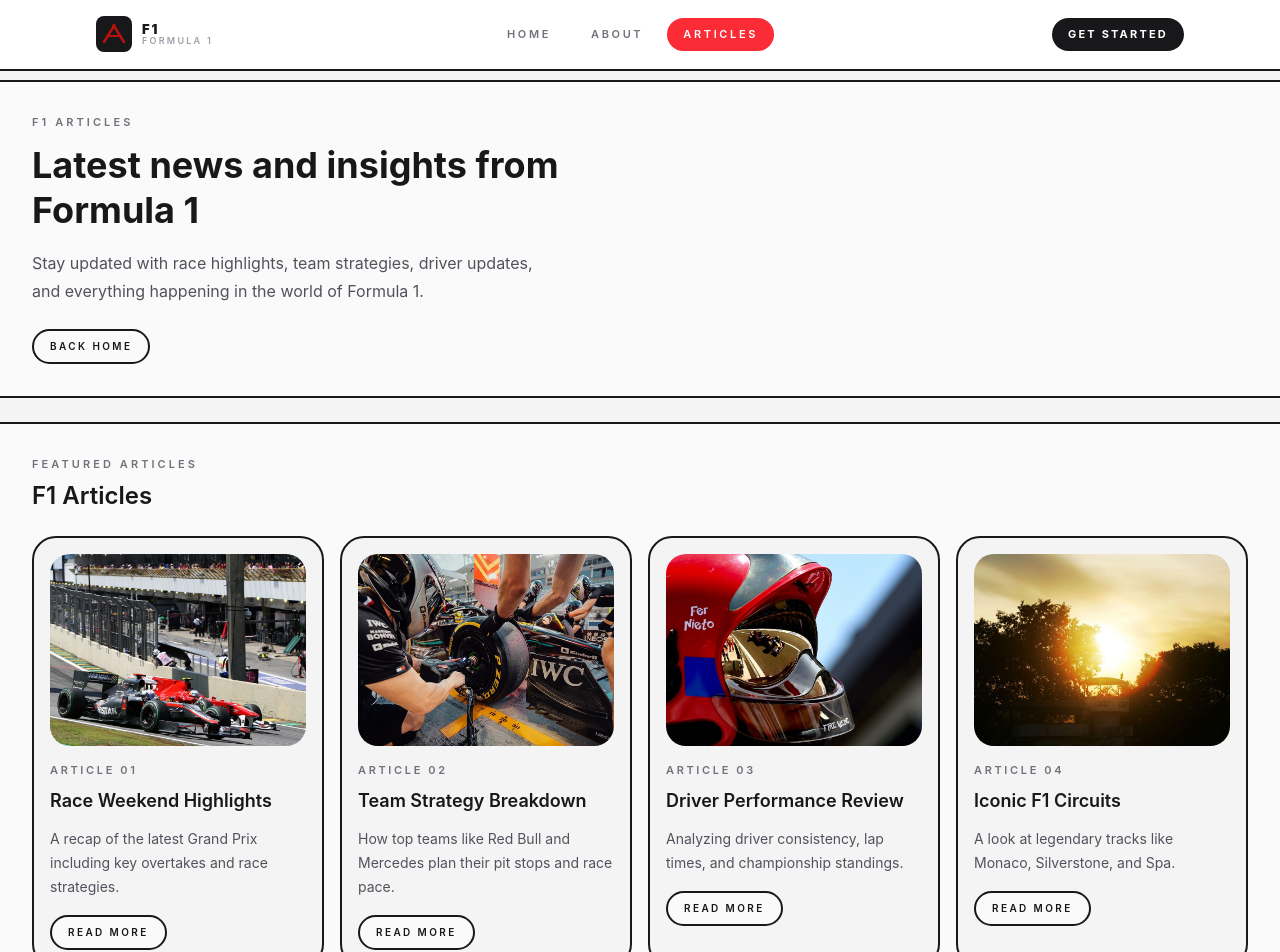
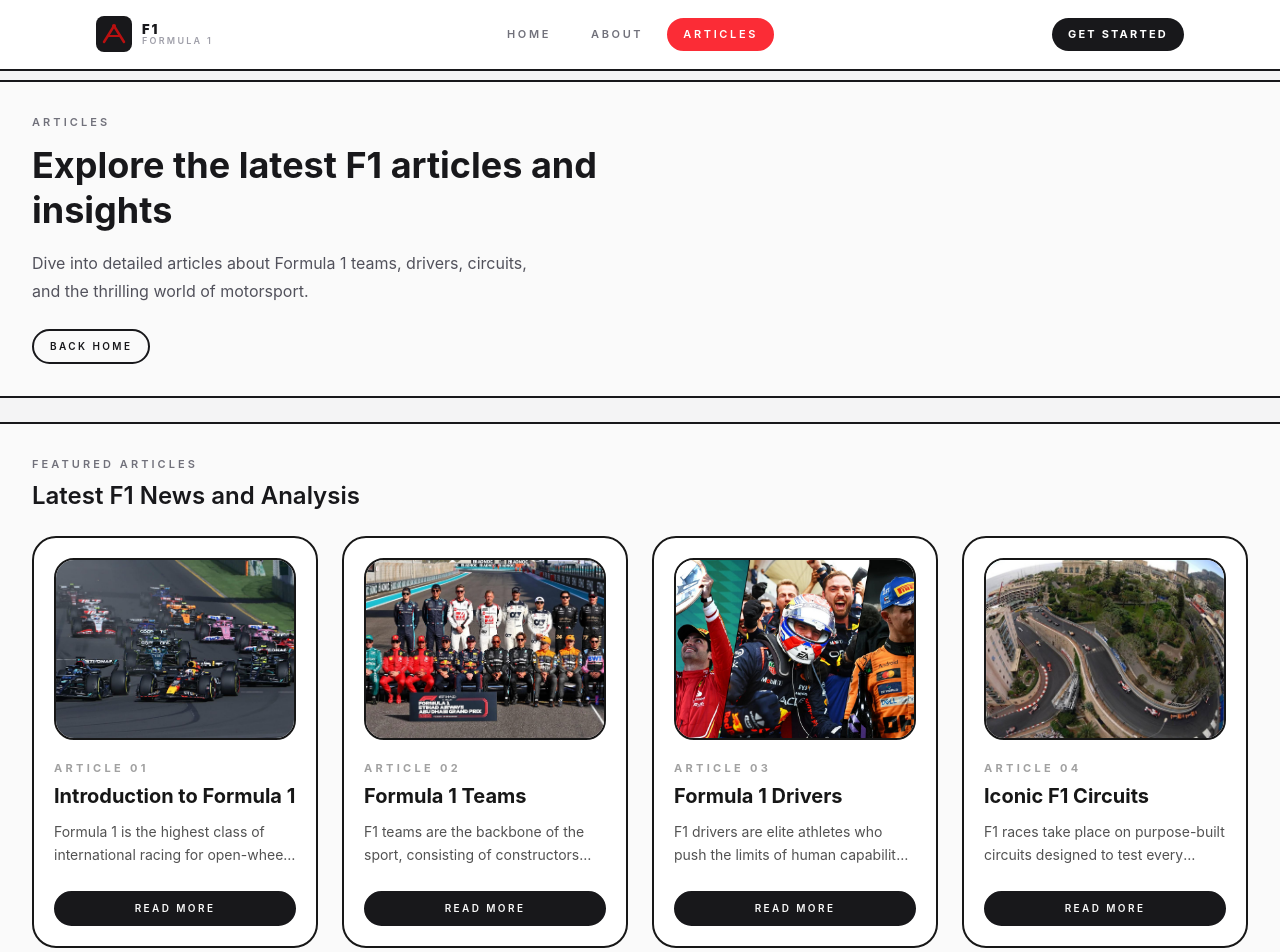
Before and after one commit to vinceeee4/Pangilinan-WebProg1, a React (Vite) app: page /articles in a window 1280 px wide. Shown: the top 952 px of the page. Built offline with nearby package versions, Linux system fonts and the light colour scheme.

Commit message:
lab-act3

```diff
--- /dev/null
+++ b/src/assets/styles/article-content.js
@@ -0,0 +1,101 @@
+import teamsImg from "../teams.jpg";
+import driversImg from "../drivers.jpg";
+import circuitsImg from "../circuits.jpg";
+import article1Img from "../article1.jpg";
+import article2Img from "../article2.jpg";
+import article3Img from "../article3.jpg";
+import article4Img from "../article4.jpg";
+import heroImg from "../hero.jpg";
+
+const articles = [
+  {
+    name: "f1-introduction",
+    title: "Introduction to Formula 1",
+    image: heroImg,
+    content: [
+      "Formula 1 is the highest class of international racing for open-wheel single-seater formula racing cars sanctioned by the Fédération Internationale de l'Automobile (FIA).",
+      "F1 cars are the fastest racing cars in the world, capable of speeds over 200 mph and accelerating from 0-60 mph in under 2 seconds.",
+      "The sport features 20 drivers competing in teams, with races held on circuits around the world throughout the season.",
+      "F1 combines cutting-edge technology, engineering excellence, and human skill in a thrilling spectacle of speed and strategy."
+    ]
+  },
+  {
+    name: "f1-teams",
+    title: "Formula 1 Teams",
+    image: teamsImg,
+    content: [
+      "F1 teams are the backbone of the sport, consisting of constructors who design, build, and race the cars. There are currently 10 teams in the championship.",
+      "Each team employs hundreds of engineers, mechanics, and support staff working tirelessly to develop the fastest cars possible.",
+      "Examples of top teams include Mercedes AMG Petronas, Red Bull Racing, Ferrari, and McLaren Racing.",
+      "Team performance depends on car design, aerodynamics, engine power, and the ability to adapt to changing regulations."
+    ]
+  },
+  {
+    name: "f1-drivers",
+    title: "Formula 1 Drivers",
+    image: driversImg,
+    content: [
+      "F1 drivers are elite athletes who push the limits of human capability in the most demanding motorsport on the planet.",
+      "They must have exceptional reflexes, physical fitness, and mental resilience to handle G-forces up to 6G and make split-second decisions at 200+ mph.",
+      "Legendary drivers include Michael Schumacher, Ayrton Senna, Lewis Hamilton, and Max Verstappen.",
+      "Modern drivers combine driving skill with engineering knowledge and strategic thinking during races."
+    ]
+  },
+  {
+    name: "f1-circuits",
+    title: "Iconic F1 Circuits",
+    image: circuitsImg,
+    content: [
+      "F1 races take place on purpose-built circuits designed to test every aspect of car and driver performance.",
+      "Circuits vary from high-speed tracks like Monza and Spa to technical circuits like Monaco and Singapore.",
+      "Each circuit has unique challenges: Monza's high speeds, Monaco's tight corners, Spa's elevation changes.",
+      "Circuit design affects strategy, with factors like DRS zones, pit lane layouts, and weather conditions playing crucial roles."
+    ]
+  },
+  {
+    name: "f1-strategy",
+    title: "F1 Race Strategy",
+    image: article1Img,
+    content: [
+      "Race strategy in F1 involves tire management, pit stops, fuel efficiency, and adapting to changing conditions.",
+      "Teams must decide when to pit for new tires, balancing speed against durability and weather changes.",
+      "Undercut and overcut strategies can gain positions, while safety cars and virtual safety cars create opportunities.",
+      "Data analysis and real-time decision making are crucial for success in modern F1 racing."
+    ]
+  },
+  {
+    name: "f1-technology",
+    title: "F1 Technology and Innovation",
+    image: article2Img,
+    content: [
+      "F1 is at the forefront of automotive technology, with innovations that trickle down to road cars.",
+      "Hybrid power units combine turbocharged V6 engines with electric motors for incredible performance and efficiency.",
+      "Aerodynamic design focuses on downforce and drag reduction, with wings and diffusers creating massive grip.",
+      "Advanced materials like carbon fiber composites make cars lightweight yet incredibly strong and safe."
+    ]
+  },
+  {
+    name: "f1-history",
+    title: "The History of Formula 1",
+    image: article3Img,
+    content: [
+      "Formula 1 began in 1950 with the first World Championship race at Silverstone, England.",
+      "The sport has evolved from basic open-wheel cars to the sophisticated hybrid machines we see today.",
+      "Key eras include the 1970s with Lotus and Ferrari dominance, the 1980s turbo era, and the modern hybrid era starting in 2014.",
+      "F1 has adapted to changing safety standards, environmental concerns, and technological advancements throughout its history."
+    ]
+  },
+  {
+    name: "f1-championships",
+    title: "F1 World Championships",
+    image: article4Img,
+    content: [
+      "The F1 World Championship consists of Drivers' and Constructors' titles, awarded at the end of each season.",
+      "Points are earned based on finishing positions, with bonus points for fastest lap and sprint race wins.",
+      "The season culminates with the final race, where champions are crowned in dramatic fashion.",
+      "Rivalries between drivers and teams create unforgettable moments and stories that define F1 history."
+    ]
+  }
+];
+
+export default articles;
--- a/src/components/ArticleList.jsx
+++ b/src/components/ArticleList.jsx
@@ -7,19 +7,19 @@ const ArticleList = ({ articles }) => {
       {articles.map((article, index) => (
         <article
           key={article.name}
-          className="flex flex-col rounded-3xl border-2 border-neutral-900 bg-white p-5 transition-all duration-300 hover:bg-orange-50 hover:shadow-[8px_8px_0px_0px_rgba(24,24,27,1)]"
+          className="flex flex-col rounded-3xl border-2 border-neutral-900 bg-white p-5 transition-all duration-300 hover:bg-red-50 hover:shadow-[8px_8px_0px_0px_rgba(24,24,27,1)]"
         >
-          {/* Use article.imageUrl here to match your data file */}
-          <div className="relative aspect-4/3 w-full overflow-hidden rounded-[1.25rem] border-2 border-neutral-900 bg-orange-50">
-            {article.imageUrl ? (
+          {/* Use article.image here to match your data file */}
+          <div className="relative aspect-4/3 w-full overflow-hidden rounded-[1.25rem] border-2 border-neutral-900 bg-red-50">
+            {article.image ? (
               <img
-                src={article.imageUrl}
+                src={article.image}
                 alt={article.title}
                 className="h-full w-full object-cover"
               />
             ) : (
               <div className="flex h-full w-full items-center justify-center">
-                <div className="h-12 w-12 border-2 border-dashed border-orange-200 bg-white/50" />
+                <div className="h-12 w-12 border-2 border-dashed border-red-200 bg-white/50" />
               </div>
             )}
           </div>
--- a/src/components/Layout.jsx
+++ b/src/components/Layout.jsx
@@ -1,13 +1,15 @@
 import { Outlet } from 'react-router-dom';
 import NavBar from './NavBar';
+import Footer from './Footer';
 
 const Layout = () => {
   return (
-    <div className="min-h-screen bg-zinc-100 text-zinc-900">
+    <div className="flex min-h-screen flex-col bg-zinc-100 text-zinc-900">
       <NavBar />
-      <main className="pb-16 pt-20">
+      <main className="flex-grow pb-16 pt-20">
         <Outlet />
       </main>
+      <Footer />
     </div>
   );
 };
--- a/src/pages/ArticleListPage.jsx
+++ b/src/pages/ArticleListPage.jsx
@@ -1,6 +1,6 @@
 import Button from '../components/Button';
 import ArticleList from '../components/ArticleList';
-import articles from '../assets/article-content.js';
+import articles from '../assets/styles/article-content.js';
 
 const ArticleListPage = () => {
   return (
--- a/src/pages/ArticlePage.jsx
+++ b/src/pages/ArticlePage.jsx
@@ -1,115 +1,69 @@
+import { useParams } from 'react-router-dom';
 import Button from "../components/Button";
-import article1Img from "../assets/article1.jpg";
-import article2Img from "../assets/article2.jpg";
-import article3Img from "../assets/article3.jpg";
-import article4Img from "../assets/article4.jpg";
+import articles from '../assets/styles/article-content.js';
 
 const ArticlePage = () => {
+  const { name } = useParams();
+  const article = articles.find(article => article.name === name);
+
+  if (!article) {
+    return (
+      <div className="flex w-full flex-col gap-6">
+        <section className="border-y-2 border-zinc-900 bg-zinc-50 px-4 py-6 sm:px-6 sm:py-8 lg:px-8">
+          <div className="text-center">
+            <p className="mb-3 text-[11px] font-semibold uppercase tracking-[0.28em] text-zinc-500">
+              Article Not Found
+            </p>
+            <h1 className="text-3xl font-bold leading-tight text-zinc-900 sm:text-4xl">
+              Article Not Found
+            </h1>
+            <p className="mt-4 max-w-lg mx-auto text-sm leading-7 text-zinc-600 sm:text-base">
+              The article you're looking for doesn't exist.
+            </p>
+            <div className="mt-6">
+              <Button to="/articles">Back to Articles</Button>
+            </div>
+          </div>
+        </section>
+      </div>
+    );
+  }
+
   return (
     <div className="flex w-full flex-col gap-6">
       <section className="border-y-2 border-zinc-900 bg-zinc-50 px-4 py-6 sm:px-6 sm:py-8 lg:px-8">
         <p className="mb-3 text-[11px] font-semibold uppercase tracking-[0.28em] text-zinc-500">
-          F1 Articles
+          F1 Article
         </p>
 
         <h1 className="max-w-xl text-3xl font-bold leading-tight text-zinc-900 sm:text-4xl">
-          Latest news and insights from Formula 1
+          {article.title}
         </h1>
 
         <p className="mt-4 max-w-lg text-sm leading-7 text-zinc-600 sm:text-base">
-          Stay updated with race highlights, team strategies, driver updates,
-          and everything happening in the world of Formula 1.
+          {article.content[0]}
         </p>
 
         <div className="mt-6">
-          <Button to="/">Back Home</Button>
+          <Button to="/articles">Back to Articles</Button>
         </div>
       </section>
 
       <section className="border-y-2 border-zinc-900 bg-zinc-50 px-4 py-6 sm:px-6 sm:py-8 lg:px-8">
         <div className="mb-6">
-          <p className="text-[11px] font-semibold uppercase tracking-[0.28em] text-zinc-500">
-            Featured Articles
-          </p>
-
-          <h2 className="mt-2 text-2xl font-semibold text-zinc-900">
-            F1 Articles
-          </h2>
+          <img src={article.image} alt={article.title} className="w-full h-auto rounded-[1.25rem] object-cover aspect-4/3" />
         </div>
 
-        <div className="grid gap-4 sm:grid-cols-2 xl:grid-cols-4">
-          <article className="rounded-3xl border-2 border-zinc-900 bg-zinc-100 p-4">
-            <img src={article1Img} alt="Race Weekend" className="w-full h-auto rounded-[1.25rem] object-cover aspect-4/3" />
+        <div className="prose prose-zinc max-w-none">
+          {article.content.slice(1).map((paragraph, index) => (
+            <p key={index} className="mb-4 text-zinc-700 leading-relaxed">
+              {paragraph}
+            </p>
+          ))}
+        </div>
 
-            <p className="mt-4 text-[11px] font-semibold uppercase tracking-[0.24em] text-zinc-500">
-              Article 01
-            </p>
-
-            <h3 className="mt-2 text-lg font-semibold text-zinc-900">
-              Race Weekend Highlights
-            </h3>
-
-            <p className="mt-3 text-sm leading-6 text-zinc-600">
-              A recap of the latest Grand Prix including key overtakes and race
-              strategies.
-            </p>
-
-            <Button className="mt-4">Read More</Button>
-          </article>
-
-          <article className="rounded-3xl border-2 border-zinc-900 bg-zinc-100 p-4">
-            <img src={article2Img} alt="Team Strategy" className="w-full h-auto rounded-[1.25rem] object-cover aspect-4/3" />
-
-            <p className="mt-4 text-[11px] font-semibold uppercase tracking-[0.24em] text-zinc-500">
-              Article 02
-            </p>
-
-            <h3 className="mt-2 text-lg font-semibold text-zinc-900">
-              Team Strategy Breakdown
-            </h3>
-
-            <p className="mt-3 text-sm leading-6 text-zinc-600">
-              How top teams like Red Bull and Mercedes plan their pit stops and race pace.
-            </p>
-
-            <Button className="mt-4">Read More</Button>
-          </article>
-
-          <article className="rounded-3xl border-2 border-zinc-900 bg-zinc-100 p-4">
-            <img src={article3Img} alt="Driver Performance" className="w-full h-auto rounded-[1.25rem] object-cover aspect-4/3" />
-
-            <p className="mt-4 text-[11px] font-semibold uppercase tracking-[0.24em] text-zinc-500">
-              Article 03
-            </p>
-
-            <h3 className="mt-2 text-lg font-semibold text-zinc-900">
-              Driver Performance Review
-            </h3>
-
-            <p className="mt-3 text-sm leading-6 text-zinc-600">
-              Analyzing driver consistency, lap times, and championship standings.
-            </p>
-
-            <Button className="mt-4">Read More</Button>
-          </article>
-
-          <article className="rounded-3xl border-2 border-zinc-900 bg-zinc-100 p-4">
-            <img src={article4Img} alt="F1 Circuits" className="w-full h-auto rounded-[1.25rem] object-cover aspect-4/3" />
-
-            <p className="mt-4 text-[11px] font-semibold uppercase tracking-[0.24em] text-zinc-500">
-              Article 04
-            </p>
-
-            <h3 className="mt-2 text-lg font-semibold text-zinc-900">
-              Iconic F1 Circuits
-            </h3>
-
-            <p className="mt-3 text-sm leading-6 text-zinc-600">
-              A look at legendary tracks like Monaco, Silverstone, and Spa.
-            </p>
-
-            <Button className="mt-4">Read More</Button>
-          </article>
+        <div className="mt-8">
+          <Button to="/articles">Back to Articles</Button>
         </div>
       </section>
     </div>
```
Also changed, not shown: src/App.jsx (+26 -22 lines), src/components/Footer.jsx (+4 -4 lines), src/pages/NotFoundPage.jsx (+15 -18 lines).
